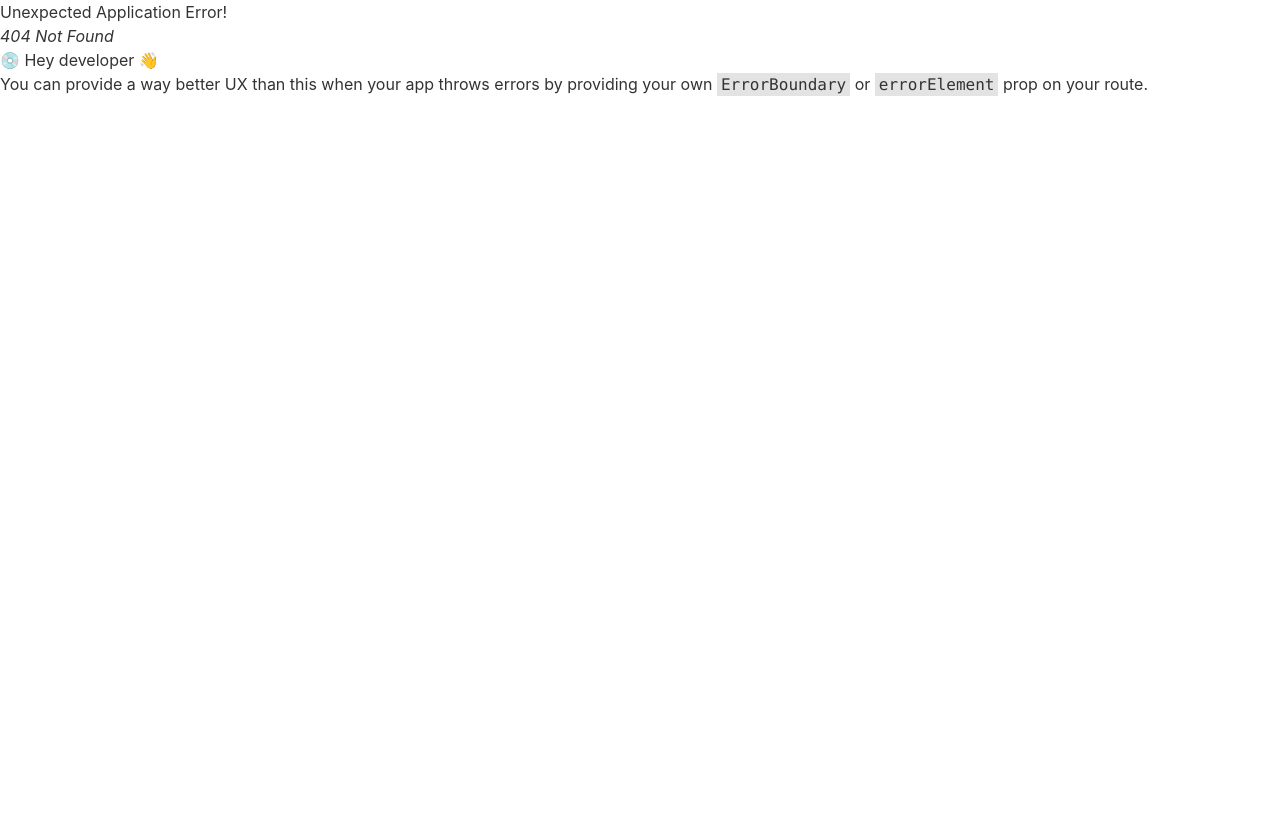
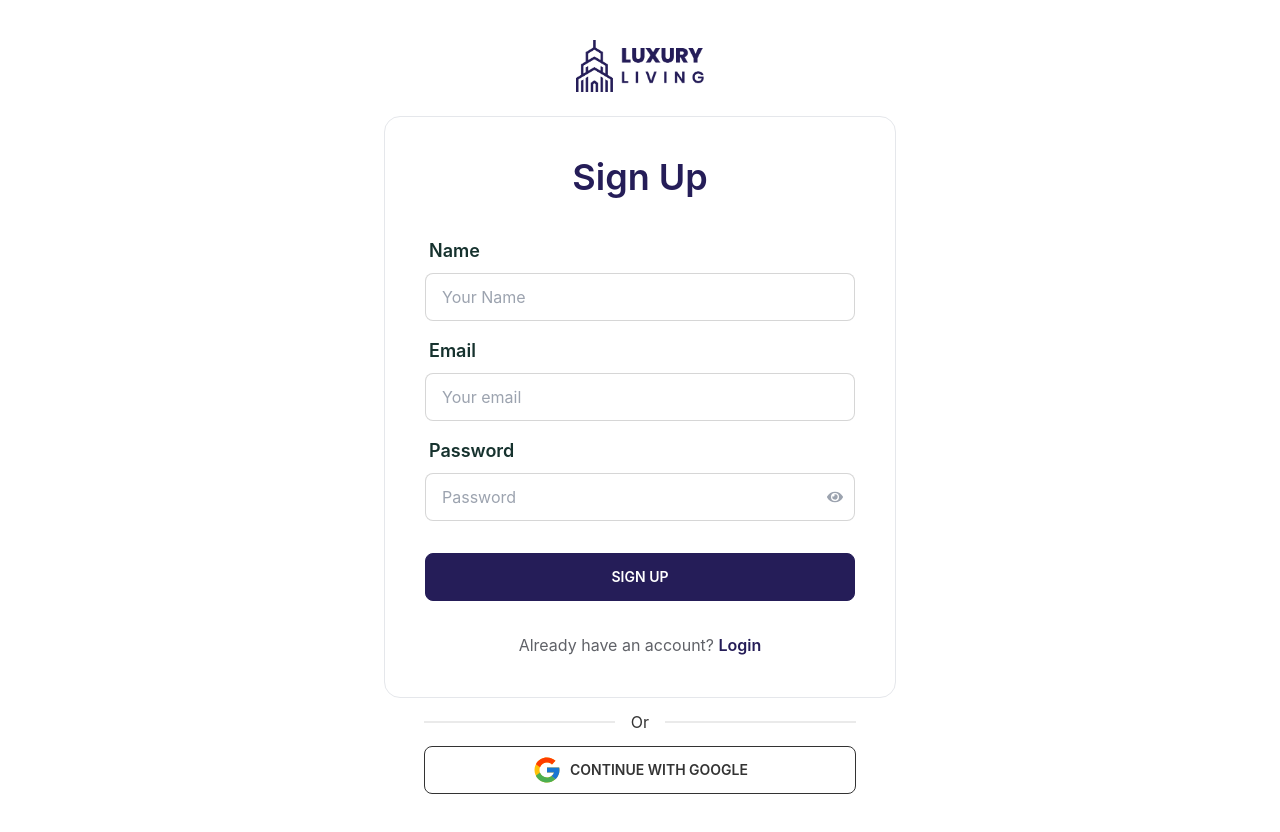
Before and after one commit to azimuddin2/luxury-living-client, a React (Create React App) app: page /signup in a window 1280 px wide. Before the commit this address had no page. Before the commit the page ends 800 px from the top, so only its background shows below. Built offline with nearby package versions, Linux system fonts and the light colour scheme.

Commit message:
added a login and signup page

```diff
--- /dev/null
+++ b/src/pages/Login/Login/Login.css
@@ -0,0 +1,13 @@
+.login-show-password {
+    position: absolute;
+    top: 224px;
+    right: 4px;
+    cursor: pointer;
+}
+
+@media screen and (max-width: 576px) {
+    .login-show-password {
+        position: absolute;
+        right: -20px;
+    }
+}
--- /dev/null
+++ b/src/pages/Login/Login/Login.js
@@ -0,0 +1,68 @@
+import React, { useState } from 'react';
+import { Link } from 'react-router-dom';
+import { FaEyeSlash, FaEye } from 'react-icons/fa';
+import logo from '../../../assets/Image/logo.png';
+import './Login.css'
+import SocialLogin from '../SocialLogin/SocialLogin';
+
+const Login = () => {
+    const [showPassword, setShowPassword] = useState(false);
+
+    const handleSubmit = (event) => {
+        event.preventDefault();
+    };
+
+    return (
+        <section className='my-10'>
+            <Link to='/' className='flex justify-center mb-6'>
+                <img src={logo} alt="Logo" className='w-28 lg:w-32' />
+            </Link>
+            <div className="card w-11/12 md:w-4/5 lg:w-2/5 mx-auto border py-10">
+                <h1 className="text-4xl text-primary font-semibold text-center">Login</h1>
+                <form onSubmit={handleSubmit} className="card-body px-4 md:px-10 lg:px-10">
+                    <div className="form-control">
+                        <label className="label">
+                            <span className="label-text font-semibold text-neutral text-lg">Email</span>
+                        </label>
+                        <input
+                            name='email'
+                            type="email"
+                            placeholder="Your email"
+                            className="input input-bordered focus:outline-none focus:border-primary focus:ring-1 focus:ring-primary"
+                            required
+                        />
+                    </div>
+                    <div className="form-control">
+                        <label className="label">
+                            <span className="label-text font-semibold text-neutral text-lg">Password</span>
+                        </label>
+                        <input
+                            name='password'
+                            type={showPassword ? "text" : "password"}
+                            placeholder="Password"
+                            className="input input-bordered focus:outline-none focus:border-primary focus:ring-1 focus:ring-primary"
+                            required
+                        />
+                        <p className='m-12 login-show-password'
+                            onClick={() => setShowPassword(!showPassword)}
+                        >
+                            {
+                                showPassword ?
+                                    <FaEyeSlash className='text-gray-500'></FaEyeSlash>
+                                    :
+                                    <FaEye className='text-gray-400'></FaEye>
+                            }
+                        </p>
+                    </div>
+                    <div className="form-control mt-6">
+                        <button className="btn btn-primary text-white">Login</button>
+                    </div>
+                </form>
+                <p className='text-center text-base text-accent'>New account? <Link to='/signup' className='text-primary font-semibold'>Sign Up</Link></p>
+            </div>
+            <SocialLogin></SocialLogin>
+        </section>
+    );
+};
+
+export default Login;
--- /dev/null
+++ b/src/pages/Login/SignUp/SignUp.css
@@ -0,0 +1,13 @@
+.show-password {
+    position: absolute;
+    top: 324px;
+    right: 4px;
+    cursor: pointer;
+}
+
+@media screen and (max-width: 576px) {
+    .show-password {
+        position: absolute;
+        right: -20px;
+    }
+}
--- /dev/null
+++ b/src/pages/Login/SignUp/SignUp.js
@@ -0,0 +1,80 @@
+import React, { useState } from 'react';
+import { Link } from 'react-router-dom';
+import logo from '../../../assets/Image/logo.png';
+import { FaEye, FaEyeSlash } from 'react-icons/fa';
+import './SignUp.css';
+import SocialLogin from '../SocialLogin/SocialLogin';
+
+const SignUp = () => {
+    const [showPassword, setShowPassword] = useState(false);
+
+    const handleSubmit = (event) => {
+        event.preventDefault();
+    };
+
+    return (
+        <section className='my-10'>
+            <Link to='/' className='flex justify-center mb-6'>
+                <img src={logo} alt="Logo" className='w-28 lg:w-32' />
+            </Link>
+            <div className="card w-11/12 md:w-4/5 lg:w-2/5 mx-auto border py-10">
+                <h1 className="text-4xl text-primary font-semibold text-center">Sign Up</h1>
+                <form onSubmit={handleSubmit} className="card-body px-4 md:px-10 lg:px-10">
+                    <div className="form-control">
+                        <label className="label">
+                            <span className="label-text font-semibold text-neutral text-lg">Name</span>
+                        </label>
+                        <input
+                            name='name'
+                            type="text"
+                            placeholder="Your Name"
+                            className="input input-bordered focus:outline-none focus:border-primary focus:ring-1 focus:ring-primary"
+                            required
+                        />
+                    </div>
+                    <div className="form-control">
+                        <label className="label">
+                            <span className="label-text font-semibold text-neutral text-lg">Email</span>
+                        </label>
+                        <input
+                            name='email'
+                            type="email"
+                            placeholder="Your email"
+                            className="input input-bordered focus:outline-none focus:border-primary focus:ring-1 focus:ring-primary"
+                            required
+                        />
+                    </div>
+                    <div className="form-control">
+                        <label className="label">
+                            <span className="label-text font-semibold text-neutral text-lg">Password</span>
+                        </label>
+                        <input
+                            name='password'
+                            type={showPassword ? "text" : "password"}
+                            placeholder="Password"
+                            className="input input-bordered focus:outline-none focus:border-primary focus:ring-1 focus:ring-primary"
+                            required
+                        />
+                        <p className='m-12 show-password'
+                            onClick={() => setShowPassword(!showPassword)}
+                        >
+                            {
+                                showPassword ?
+                                    <FaEyeSlash className='text-gray-500'></FaEyeSlash>
+                                    :
+                                    <FaEye className='text-gray-400'></FaEye>
+                            }
+                        </p>
+                    </div>
+                    <div className="form-control mt-6">
+                        <button className="btn btn-primary text-white">Sign Up</button>
+                    </div>
+                </form>
+                <p className='text-center text-base text-accent'>Already have an account? <Link to='/login' className='text-primary font-semibold'>Login</Link></p>
+            </div>
+            <SocialLogin></SocialLogin>
+        </section>
+    );
+};
+
+export default SignUp;
--- /dev/null
+++ b/src/pages/Login/SocialLogin/SocialLogin.js
@@ -0,0 +1,18 @@
+import React from 'react';
+import { FcGoogle } from 'react-icons/fc';
+
+const SocialLogin = () => {
+    return (
+        <div className='card w-11/12 md:w-4/5 lg:w-2/5 mx-auto'>
+            <div className="flex flex-col w-full border-opacity-50 px-4 md:px-10 lg:px-10">
+                <div className="divider">Or</div>
+                <button className='flex items-center btn btn-outline'>
+                    <FcGoogle className='text-3xl'></FcGoogle>
+                    <span className='ml-2'>Continue with Google</span>
+                </button>
+            </div>
+        </div>
+    );
+};
+
+export default SocialLogin;
--- a/src/pages/Shared/Navbar/Navbar.js
+++ b/src/pages/Shared/Navbar/Navbar.js
@@ -12,7 +12,7 @@ const Navbar = () => {
         <li><Link>Contact</Link></li>
         <li
             className='btn btn-primary btn-sm lg:btn-md text-white capitalize rounded-md'>
-            <Link>Login<BiLogInCircle className='text-lg lg:text-xl'></BiLogInCircle></Link>
+            <Link to='/login'>Login<BiLogInCircle className='text-lg lg:text-xl'></BiLogInCircle></Link>
         </li>
     </>
 
```
Also changed, not shown: src/router/Routes.js (+11 -0 lines).
